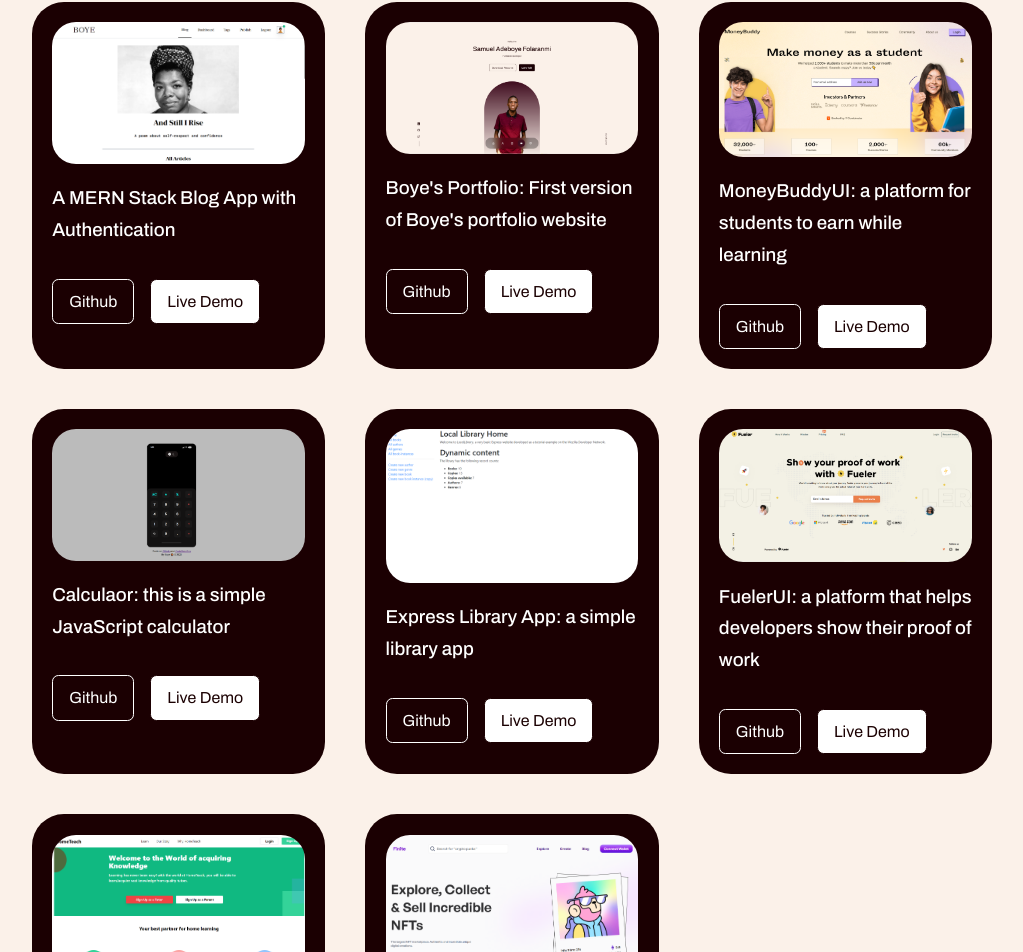
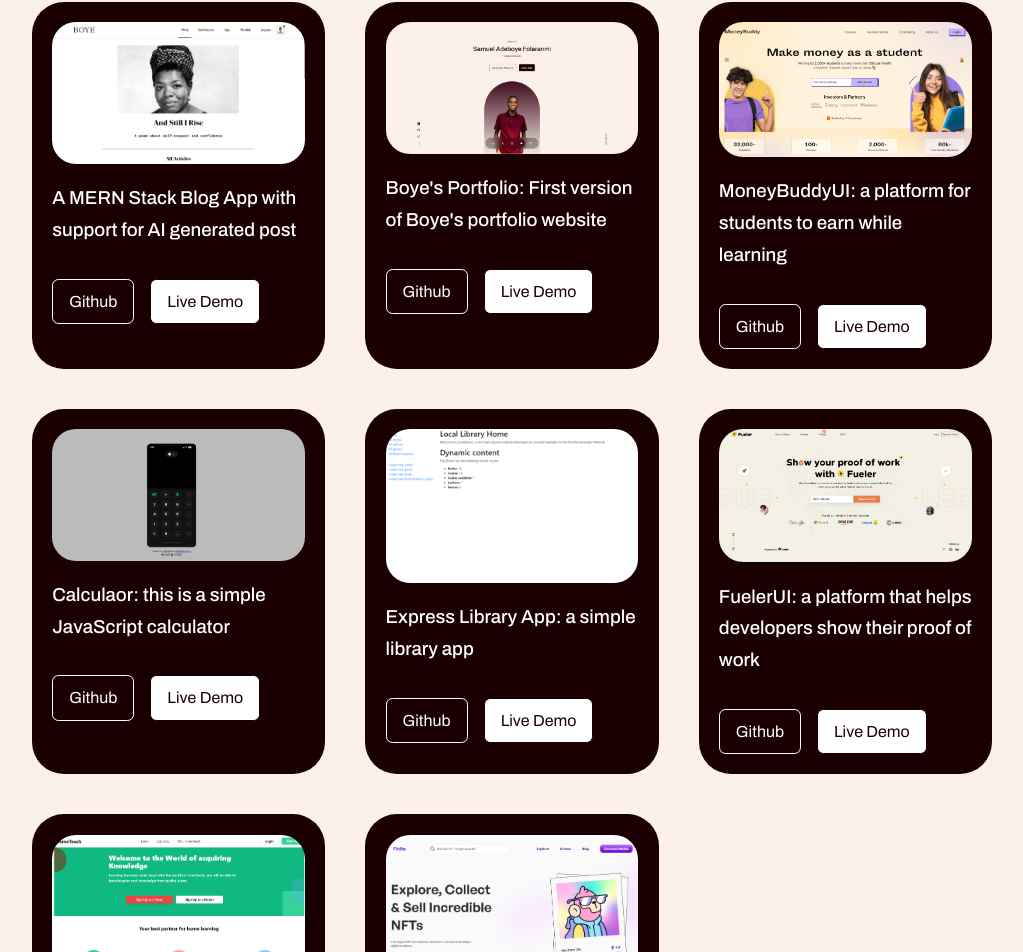
Before and after one commit to Boye95/boye-portfolio, a React (Create React App) app: page / in a window 1280 px wide. Shown: the part 2284-3236 px from the top of the page, without its empty margins (128-1151 px from the left). Built offline with nearby package versions, Linux system fonts and the light colour scheme.

Commit message:
portfolio update

```diff
--- a/src/components/Portfolio/Portfolio.jsx
+++ b/src/components/Portfolio/Portfolio.jsx
@@ -65,7 +65,7 @@ const data = [
   {
     id: 8,
     image: IMG8,
-    title: 'A MERN Stack Blog App with Authentication',
+    title: 'A MERN Stack Blog App with support for AI generated post',
     github: 'https://github.com/Boye95/theBlog',
     demo: 'https://theblogx.onrender.com'
   },
```
